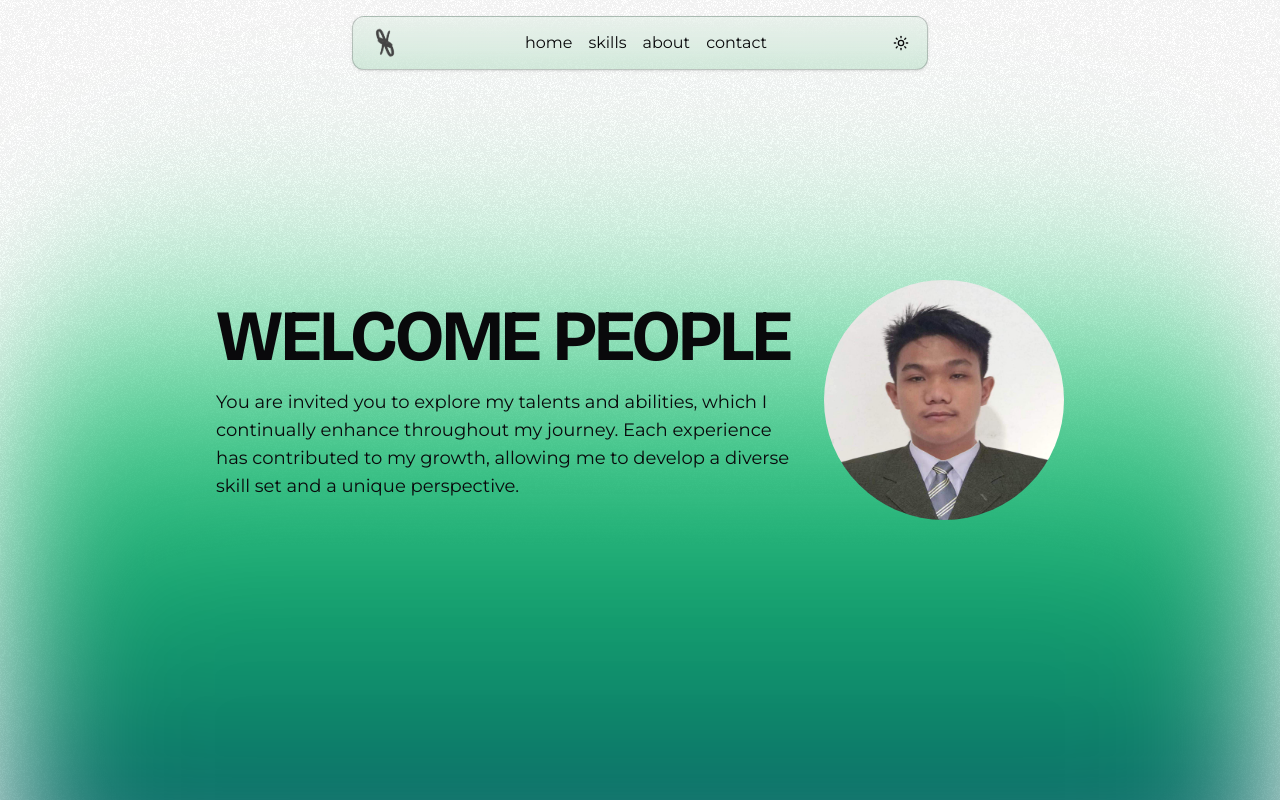
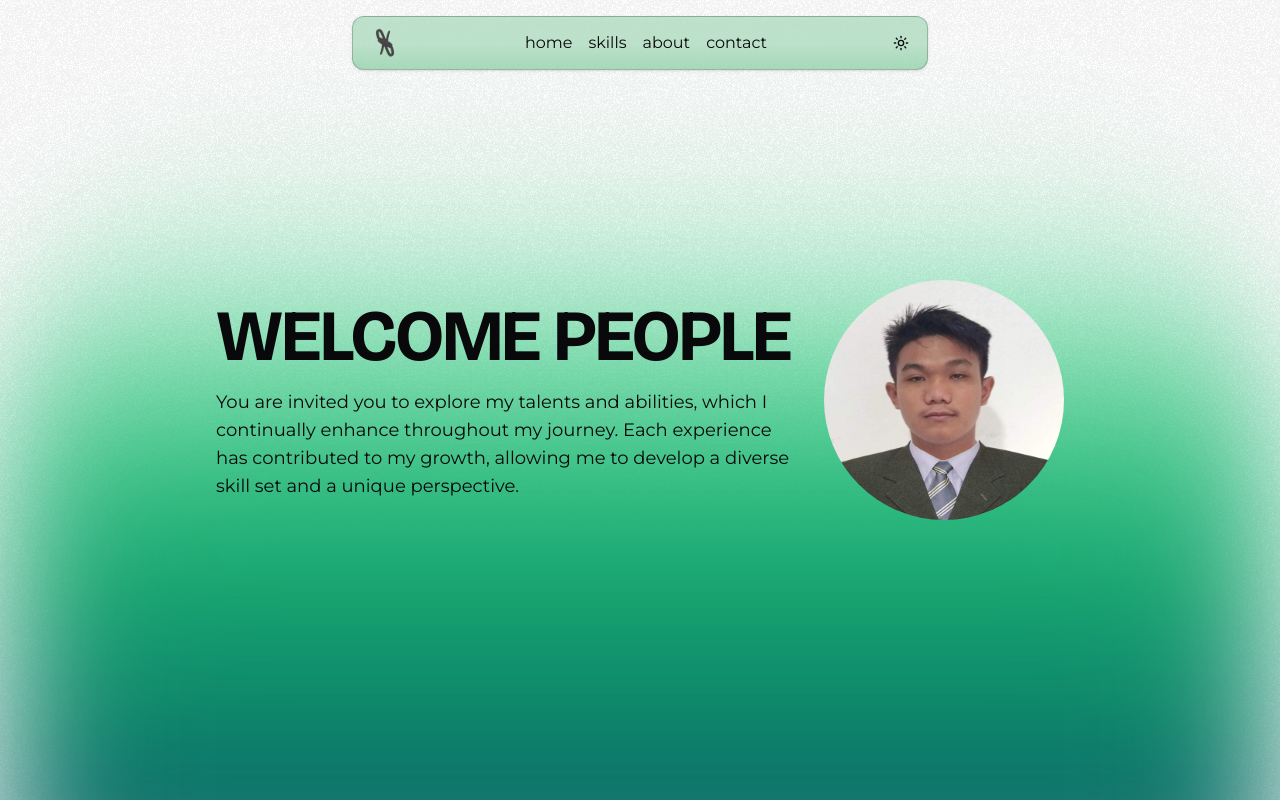
Before and after one commit to bryan308/personal-website, a Next.js app: page / in a window 1280 px wide. Built offline with nearby package versions, Linux system fonts and the light colour scheme.

Commit message:
feat: Update FloatingNav styles with enhanced gradient backgrounds for improved visual appeal

```diff
--- a/components/shared/nav.js
+++ b/components/shared/nav.js
@@ -36,7 +36,7 @@ export default function FloatingNav() {
 
 	return (
 		<nav className="fixed top-4 left-1/2 transform -translate-x-1/2 z-50 w-[90%] max-w-xl transition-opacity duration-300">
-			<div className="bg-gradient-to-t from-primary/15 to-primary/5 backdrop-blur-md rounded-xl shadow border border-foreground/20">
+			<div className="bg-gradient-to-t from-primary/35 via-primary/25 to-primary/25 backdrop-blur-md rounded-xl shadow border border-foreground/20">
 				<div className="container mx-auto px-2 py-2">
 					<div className="flex items-center justify-between">
 						<Link
@@ -76,7 +76,7 @@ export default function FloatingNav() {
 			{isMobileMenuOpen && (
 				<div
 					ref={menuRef}
-					className="w-fit ml-auto sm:hidden mt-2 bg-gradient-to-t from-primary/15 to-primary/5 backdrop-blur-md rounded-xl shadow border border-foreground/20 overflow-hidden"
+					className="w-fit ml-auto sm:hidden mt-2 bg-gradient-to-t from-primary/45 via-primary/35 to-primary/25 backdrop-blur-md rounded-xl shadow border border-foreground/20 overflow-hidden"
 				>
 					<div className="flex flex-col items-start space-y-2 pr-12 p-4 text-lg">
 						<NavLink
```
